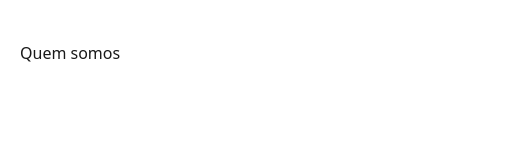
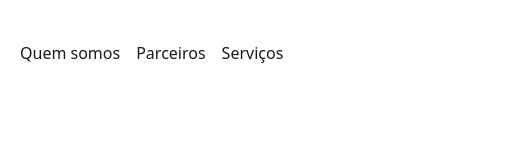
Before and after one commit to DiogoMakotto/aula_bootstrap, a plain HTML site: page index.html in a window 1280 px wide. Shown: the full height of the page, 116-640 px from the left. Drawn offline with Linux system fonts and the light colour scheme.

Commit message:
Adicionando itens na barra de navegação

```diff
--- a/index.html
+++ b/index.html
@@ -20,6 +20,12 @@
                         <li class="nav-item">
                             <a class="nav-link active" href="#">Quem somos</a>
                         </li>
+                        <li class="nav-item">
+                            <a class="nav-link active" href="#">Parceiros</a>
+                        </li>
+                        <li class="nav-item">
+                            <a class="nav-link active" href="#">Serviços</a>
+                        </li>
                     </ul>
                 </div>
             </div>
```
